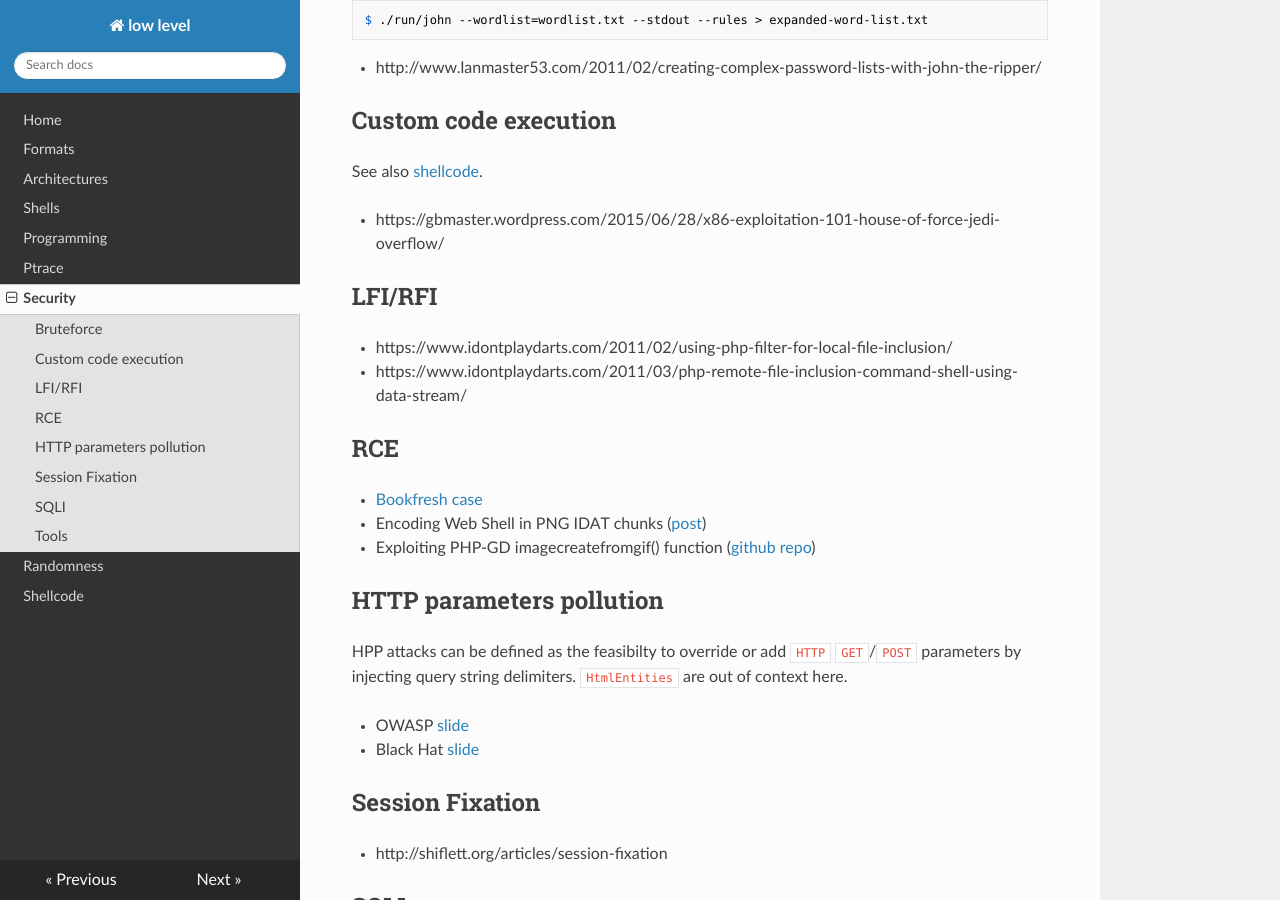
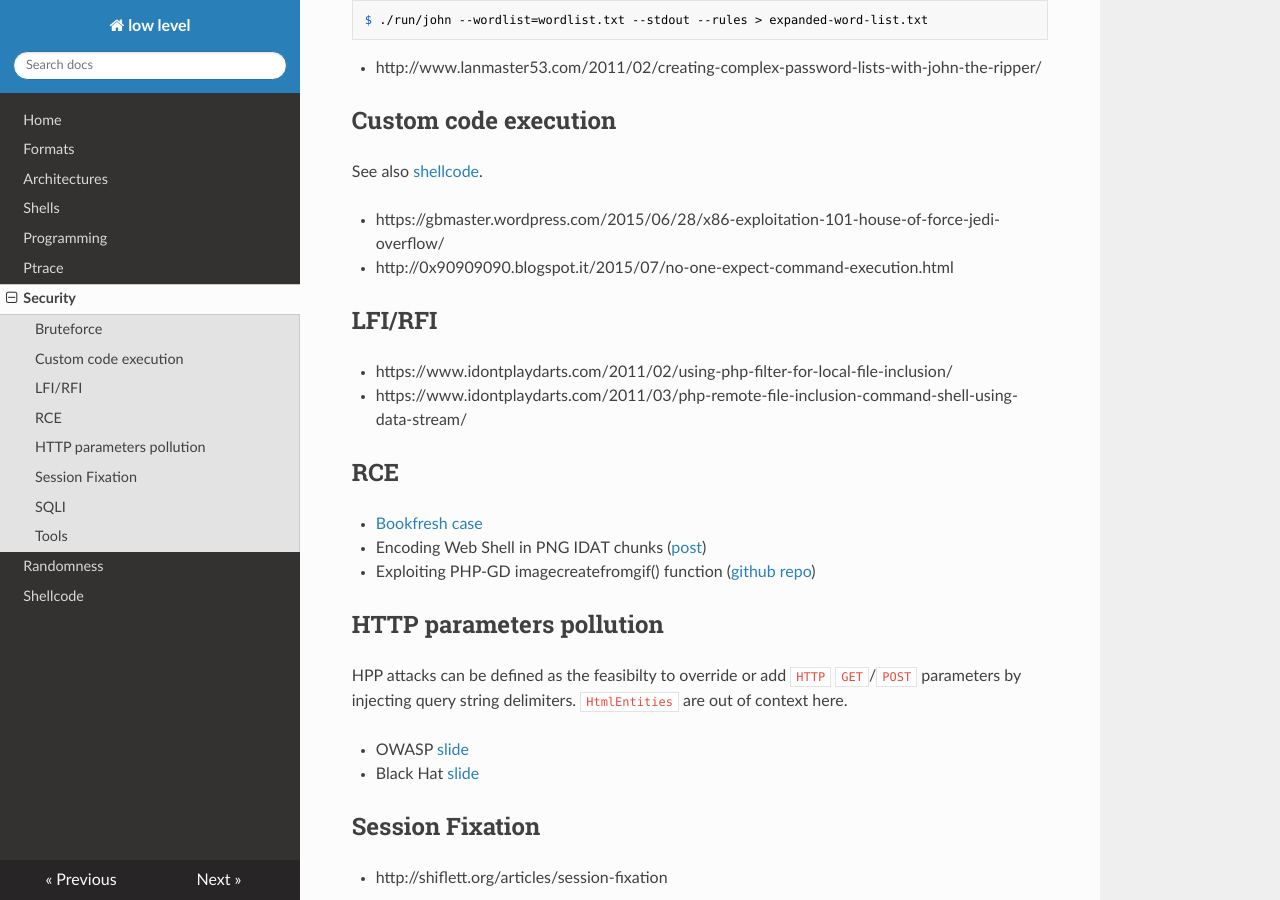
Before and after one commit to gipi/low-level, an MkDocs documentation site: the page built from docs/security.md, in a window 1280 px wide and 900 px high, scrolled down 537 px. Built offline with MkDocs 1.6.1, drawn with Linux system fonts in a browser that asks for light colours; nearby versions of some CDN libraries; old or Windows-style settings are respelled for this version of MkDocs; some of the changed lines change nothing that is shown.

Commit message:
Add link.

```diff
--- a/docs/security.md
+++ b/docs/security.md
@@ -23,6 +23,7 @@ One usage is toto generate a mangled list of word starting from a pristine one w
 See also [shellcode](/shellcode/).
 
  - https://gbmaster.wordpress.com/2015/06/28/x86-exploitation-101-house-of-force-jedi-overflow/
+ - http://0x90909090.blogspot.it/2015/07/no-one-expect-command-execution.html
 
 ## LFI/RFI
 
```
